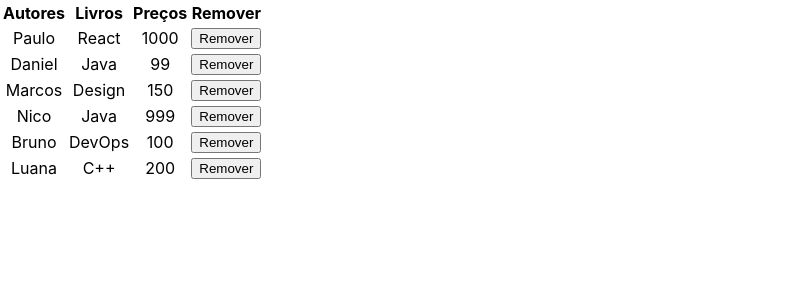
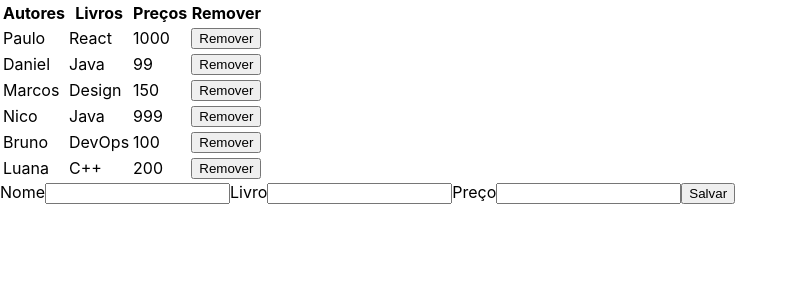
Before and after one commit to luanacarolina/React-Alura, a React (Create React App) app in the folder project/react-alura/: page / in a window 1280 px wide. Shown: the top 300 px of the page, without its empty margins (0-797 px from the left). Built offline with nearby package versions, Linux system fonts and the light colour scheme.

Commit message:
inserção de formulario

```diff
--- a/project/react-alura/src/App.js
+++ b/project/react-alura/src/App.js
@@ -1,6 +1,8 @@
 import React,{Component} from 'react';
 import './App.css';
 import Tabela from './Tabela';
+import Form from './Formulario';
+
 
 class App extends Component {
   state = {
@@ -72,11 +74,32 @@ class App extends Component {
    render(){
   return (
     //this.state.autores , acessa a chave autores por meio do state
-    <div className="App">
-
-     <Tabela autores = {this.state.autores} removeAutor = {this.removeAutor}/>
-    </div>
+   <>
+      <Tabela autores = {this.state.autores} removeAutor = {this.removeAutor}/>
+   <Form/>
+   </>// O Fragment retorna tags irmãs sem necessariamente ter um wrapper que as renderize no HTML.
   );
 }
 }
 export default App;
+
+
+// Durante o curso, optei por utilizar uma versão mais atual do JavaScript e
+//por isso, alguns pontos se tornam desnecessários quando relacionados ao curso anterior.
+//Você pode ir mais a fundo assistindo aos cursos de javascript avançado aqui mesmo na Alura.
+
+// Sua primeira dúvida é em relação a inicialização do state fora do constructor, embora isso pareça
+// um antipattern, com a versão atual do JS, conseguimos criar o que chamamos de class fields (propriedades).
+//Utilizando dessa forma, não é necessária a utilização de um construtor, deixando seu componente mais conciso
+//(classe sem construtor, não precisamos do this para acessar o state).
+
+// Sua segunda dúvida é sobre o bind utilizado no curso anterior. A diferença é a utilização das Arrow Functions
+// e seu comportamento, que é diferente das Functions utilizadas anteriormente.
+//Nas functions, o this terá valores diferentes baseado no local onde essa função foi chamada
+//(por isso era necessário o bind), enquando nas arrow functions isso não acontece, o this sempre terá o
+// valor baseado no local de declaração, ou seja, escopo léxico, o que torna o bind no constructor um passo
+//desnecessário.
+
+// Repare, todas as atualizações do React, até o momento, são retrocompativeis, inclusive relacionado à
+//mudanças de versão do JS. Ou seja, a forma anterior ainda é válida e funciona normalmente, mas muito dificilmente
+// você verá novos projetos com essa abordagem.
--- /dev/null
+++ b/project/react-alura/src/Formulario.js
@@ -0,0 +1,66 @@
+import React, { Component } from 'react'
+
+class Formulario extends Component {
+
+//Iremos alterar o estado de um elemento através do Construtor
+constructor(props){
+    //Passamos o props para o componente com o super
+    super (props);
+
+    //Criamos um obj com o estado inicial do nosso form
+    this.stateInicial = {
+        nome:'',
+        livro:'',
+        preco:'',
+    }
+    //setamos o state com o stateInicial
+    this.state = this.stateInicial;
+}
+
+//a partir do event.target , pegaremos o name e o value do campo
+escutadorDeInput = event =>{
+     const {name , value} = event.target;
+
+     //A cada evento disparado de mudança de input,queremos atualizar o estado
+     //do componente para que a mudança seja refletida na tela.Faremos isso por meio
+     //do setState() , para a partir do name , colocar o value
+     this.setState({
+         [name]:value
+     });
+}
+
+    render() {
+        //Pegamos os valores de state através das chaves nome , livro e preco
+        const {nome,livro,preco}= this.state;
+        return (
+            <form>
+                <label htmlFor="nome">Nome</label>
+                <input
+                    id="nome"
+                    type="text"
+                    name="nome"
+                    value ={nome}
+                    onChange = {this.escutadorDeInput}
+                />
+                <label htmlFor="livro">Livro</label>
+                <input
+                    id="livro"
+                    type="text"
+                    name="livro"
+                    value ={livro}
+                    onChange = {this.escutadorDeInput}
+                />
+                <label htmlFor="preco">Preço</label>
+                <input
+                    id ="livro"
+                    type = "text"
+                    name ="preco"
+                    value ={preco}
+                    onChange = {this.escutadorDeInput}
+                    />
+                <button type="button">Salvar</button>
+            </form>
+        )
+    }
+}
+ export default Formulario;
```
